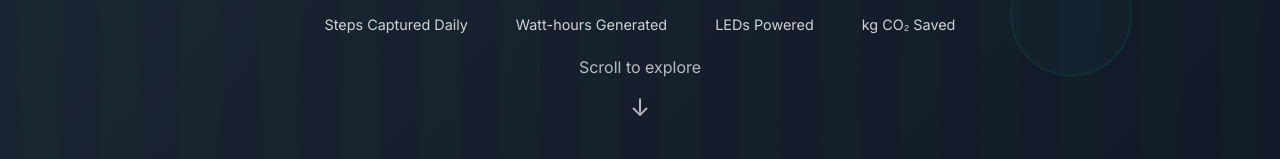
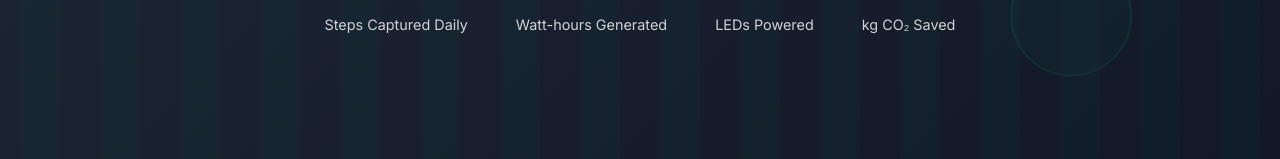
Before and after one commit to Belyse31/TreadWatt, a plain HTML site: page home.html in a window 1280 px wide. Shown: the part 641-800 px from the top of the page. Drawn offline with Linux system fonts and the light colour scheme.

Commit message:
Initial commit

```diff
--- a/home.html
+++ b/home.html
@@ -74,12 +74,6 @@
             <div class="metric-label">kg CO₂ Saved</div>
           </div>
         </div>
-      </div>
-
-      <!-- Scroll Indicator -->
-      <div class="scroll-indicator">
-        <span>Scroll to explore</span>
-        <div class="scroll-arrow">↓</div>
       </div>
     </section>
 
```
